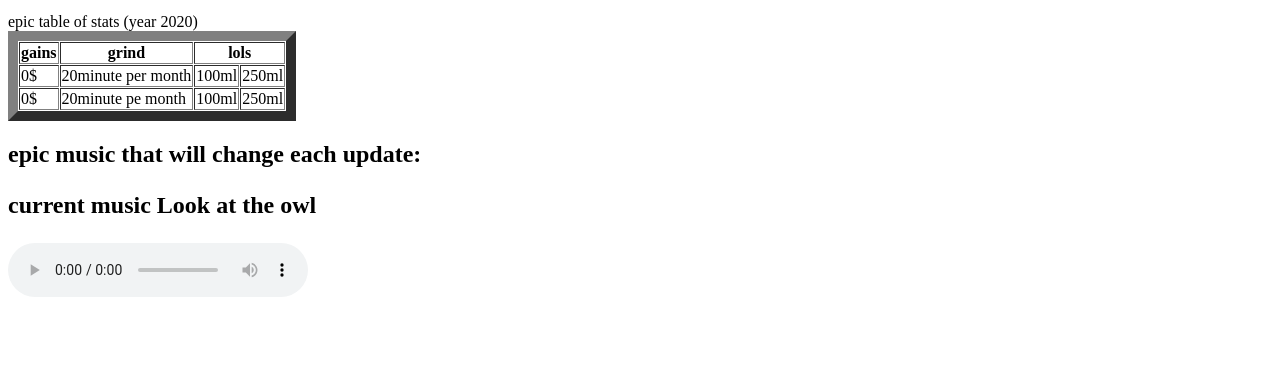
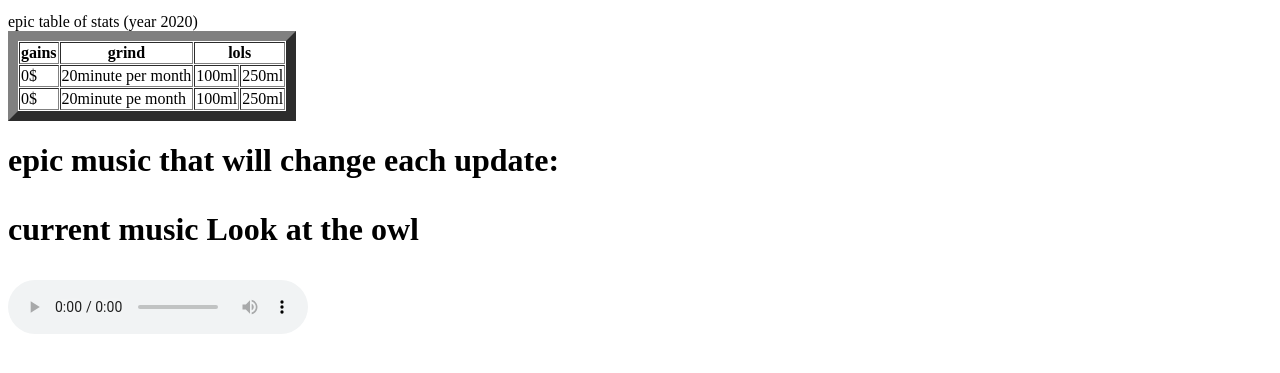
Before and after one commit to dUCkW33D/duckw33dtopia, a plain HTML site: page index.html in a window 1280 px wide. Shown: the part 261-634 px from the top of the page. Drawn offline with Linux system fonts and the light colour scheme.

Commit message:
Update index.html

```diff
--- a/index.html
+++ b/index.html
@@ -47,7 +47,7 @@ epic table of stats (year 2020)
 
     <body>
 
-        <h2>epic music that will change each update:<h2>
+        <h1>epic music that will change each update:<h1>
             <p>current music Look at the owl</p>
 
         <audio autoplay controls loop>
```
